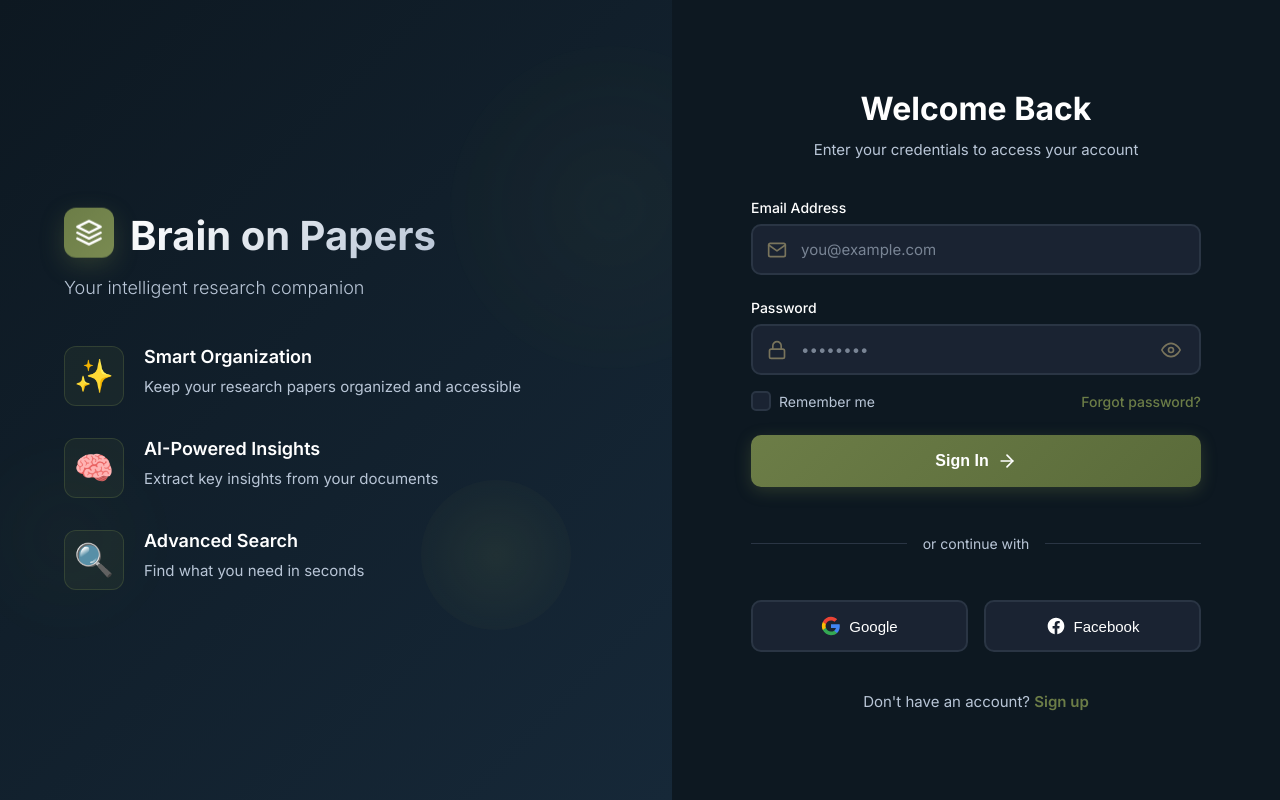
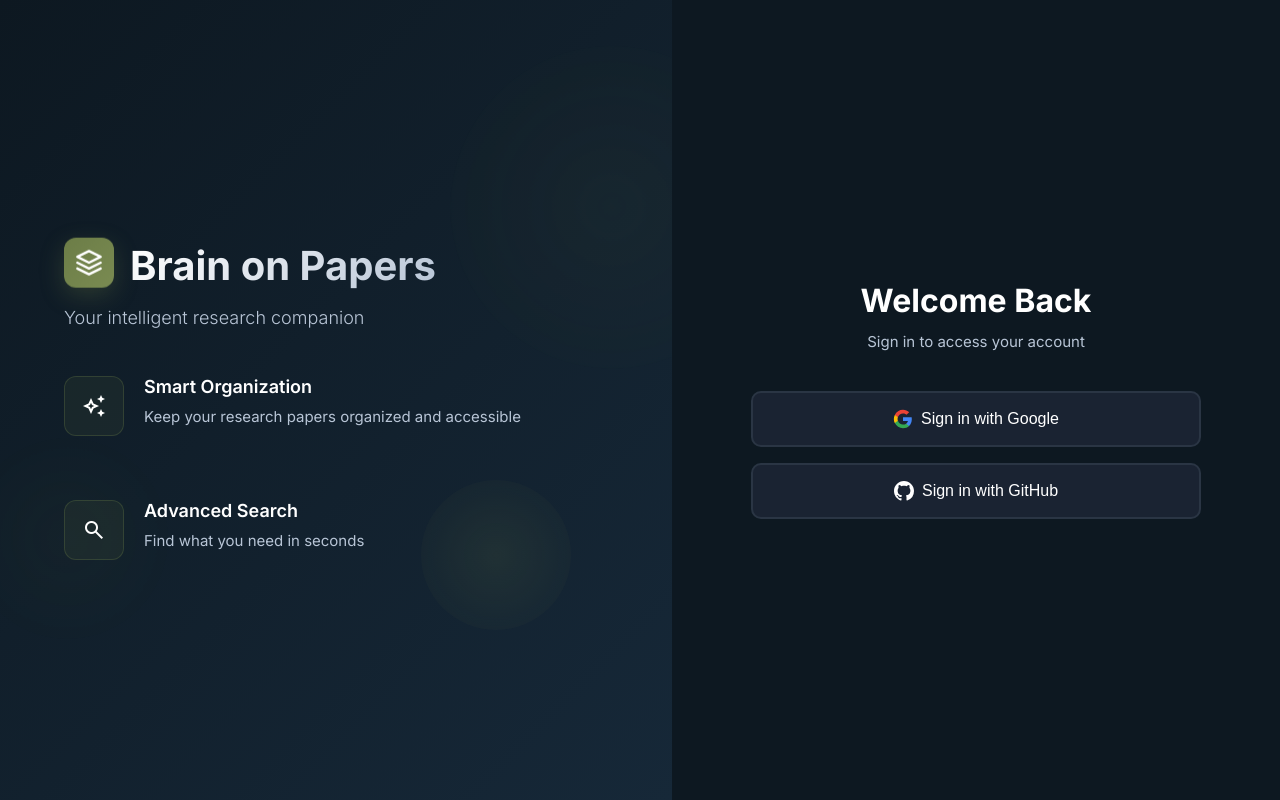
Before and after one commit to sujalnegi/brain-on-papers, a Flask app: page /login in a window 1280 px wide. Run offline with Flask 3, Linux system fonts and the light colour scheme; some libraries are stand-ins or nearby versions.

Commit message:
added the firebase creds and fixed login error also added github as a login provider then made a few changes in the lgoin page

```diff
--- a/main.py
+++ b/main.py
@@ -1,46 +1,55 @@
 from flask import Flask, render_template, request, redirect, url_for, session, flash
 import os
+from dotenv import load_dotenv
+import firebase_admin
+from firebase_admin import credentials, auth
+
+load_dotenv()
+
+cred_path = os.getenv('FIREBASE_CREDENTIALS_PATH', 'firebase-credentials.json')
+if os.path.exists(cred_path):
+    cred = credentials.Certificate(cred_path)
+    firebase_admin.initialize_app(cred)
+    print("✓ Firebase Admin SDK initialized successfully")
+else:
+    print(f"⚠ Warning: Firebase credentials file not found at {cred_path}")
 
 app = Flask(__name__)
-app.secret_key = os.urandom(24)  # Secret key for session management
+app.secret_key = os.getenv('FLASK_SECRET_KEY', os.urandom(24))
 
-# Home route - redirects to login
 @app.route('/')
 def index():
     return redirect(url_for('login'))
 
-# Login route
-@app.route('/login', methods=['GET', 'POST'])
+@app.route('/login')
 def login():
-    if request.method == 'POST':
-        email = request.form.get('email')
-        password = request.form.get('password')
-        remember = request.form.get('remember')
 
-        # Add your authentication logic here
-        # For now, we'll just redirect to dashboard
-        # In production, verify credentials against database
+    firebase_config = {
+        'apiKey': os.getenv('FIREBASE_API_KEY'),
+        'authDomain': os.getenv('FIREBASE_AUTH_DOMAIN'),
+        'projectId': os.getenv('FIREBASE_PROJECT_ID'),
+        'storageBucket': os.getenv('FIREBASE_STORAGE_BUCKET'),
+        'messagingSenderId': os.getenv('FIREBASE_MESSAGING_SENDER_ID'),
+        'appId': os.getenv('FIREBASE_APP_ID'),
+        'measurementId': os.getenv('FIREBASE_MEASUREMENT_ID')
+    }
 
-        if email and password:
-            session['user'] = email
-            flash('Login successful!', 'success')
-            return redirect(url_for('dashboard'))
-        else:
-            flash('Please enter valid credentials', 'error')
+    api_key = firebase_config['apiKey']
+    if api_key:
+        print(f"✓ Firebase API Key loaded: {api_key[:10]}...{api_key[-4:]}")
+    else:
+        print("✗ Firebase API Key is None or empty!")
 
-    return render_template('login.html')
+    return render_template('login.html', firebase_config=firebase_config)
 
-# Dashboard route
 @app.route('/dashboard')
 def dashboard():
-    # Check if user is logged in
     if 'user' not in session:
         flash('Please login to access the dashboard', 'warning')
         return redirect(url_for('login'))
 
     return render_template('dashboard.html')
 
-# Logout route
 @app.route('/logout')
 def logout():
     session.pop('user', None)
--- a/static/css/login.css
+++ b/static/css/login.css
@@ -31,7 +31,6 @@ body {
     min-height: 100vh;
 }
 
-/* Left Panel - Branding */
 .left-panel {
     flex: 1;
     background: linear-gradient(135deg, var(--primary-bg) 0%, #162838 100%);
@@ -75,9 +74,12 @@ body {
 }
 
 @keyframes float {
-    0%, 100% {
+
+    0%,
+    100% {
         transform: translateY(0px);
     }
+
     50% {
         transform: translateY(-10px);
     }
@@ -130,6 +132,7 @@ body {
         opacity: 0;
         transform: translateX(-30px);
     }
+
     to {
         opacity: 1;
         transform: translateX(0);
@@ -168,7 +171,6 @@ body {
     line-height: 1.6;
 }
 
-/* Decorative Elements */
 .decorative-elements {
     position: absolute;
     top: 0;
@@ -211,17 +213,19 @@ body {
 }
 
 @keyframes floatCircle {
-    0%, 100% {
+
+    0%,
+    100% {
         transform: translate(0, 0) scale(1);
         opacity: 0.3;
     }
+
     50% {
         transform: translate(30px, -30px) scale(1.1);
         opacity: 0.5;
     }
 }
 
-/* Right Panel - Login Form */
 .right-panel {
     flex: 1;
     background: var(--primary-bg);
@@ -242,6 +246,7 @@ body {
         opacity: 0;
         transform: translateY(30px);
     }
+
     to {
         opacity: 1;
         transform: translateY(0);
@@ -380,7 +385,7 @@ body {
     transition: all 0.3s ease;
 }
 
-.checkbox-container input[type="checkbox"]:checked ~ .checkmark {
+.checkbox-container input[type="checkbox"]:checked~.checkmark {
     background: var(--button-color);
     border-color: var(--button-color);
 }
@@ -395,7 +400,7 @@ body {
     transform: rotate(45deg);
 }
 
-.checkbox-container input[type="checkbox"]:checked ~ .checkmark::after {
+.checkbox-container input[type="checkbox"]:checked~.checkmark::after {
     display: block;
 }
 
@@ -492,18 +497,20 @@ body {
 }
 
 .social-login {
-    display: grid;
-    grid-template-columns: 1fr 1fr;
+    display: flex;
+    flex-direction: column;
     gap: 1rem;
+    width: 100%;
 }
 
 .btn-social {
-    padding: 0.875rem;
+    width: 100%;
+    padding: 1rem;
     background: var(--input-bg);
     border: 2px solid var(--input-border);
     border-radius: 10px;
     color: var(--text-primary);
-    font-size: 0.938rem;
+    font-size: 1rem;
     font-weight: 500;
     cursor: pointer;
     display: flex;
@@ -544,7 +551,6 @@ body {
     text-decoration: underline;
 }
 
-/* Responsive Design */
 @media (max-width: 1024px) {
     .left-panel {
         display: none;
--- a/static/js/login.js
+++ b/static/js/login.js
@@ -1,98 +1,4 @@
-// Login page interactivity
-document.addEventListener('DOMContentLoaded', function() {
-    const loginForm = document.getElementById('loginForm');
-    const togglePassword = document.getElementById('togglePassword');
-    const passwordInput = document.getElementById('password');
-
-    // Toggle password visibility
-    if (togglePassword) {
-        togglePassword.addEventListener('click', function() {
-            const type = passwordInput.getAttribute('type') === 'password' ? 'text' : 'password';
-            passwordInput.setAttribute('type', type);
-
-            // Add a subtle animation
-            this.style.transform = 'scale(0.9)';
-            setTimeout(() => {
-                this.style.transform = 'scale(1)';
-            }, 100);
-        });
-    }
-
-    // Form submission handler
-    if (loginForm) {
-        loginForm.addEventListener('submit', function(e) {
-            e.preventDefault();
-
-            const email = document.getElementById('email').value;
-            const password = document.getElementById('password').value;
-            const remember = document.getElementById('remember').checked;
-
-            // Add loading state to button
-            const submitButton = loginForm.querySelector('.btn-login');
-            const originalContent = submitButton.innerHTML;
-
-            submitButton.innerHTML = `
-                <svg class="spinner" viewBox="0 0 24 24" fill="none" xmlns="http://www.w3.org/2000/svg">
-                    <circle cx="12" cy="12" r="10" stroke="currentColor" stroke-width="4" opacity="0.25"/>
-                    <path d="M12 2C6.47715 2 2 6.47715 2 12" stroke="currentColor" stroke-width="4" stroke-linecap="round"/>
-                </svg>
-                <span>Signing in...</span>
-            `;
-            submitButton.disabled = true;
-
-            // Add spinner animation
-            const style = document.createElement('style');
-            style.textContent = `
-                .spinner {
-                    width: 20px;
-                    height: 20px;
-                    animation: spin 1s linear infinite;
-                }
-                @keyframes spin {
-                    from { transform: rotate(0deg); }
-                    to { transform: rotate(360deg); }
-                }
-            `;
-            document.head.appendChild(style);
-
-            // Simulate login process (replace with actual API call)
-            setTimeout(() => {
-                // Here you would typically make an API call
-                console.log('Login attempt:', { email, password, remember });
-
-                // For demo purposes, redirect to dashboard
-                // window.location.href = '/dashboard';
-
-                // Reset button state
-                submitButton.innerHTML = originalContent;
-                submitButton.disabled = false;
-            }, 2000);
-        });
-    }
-
-    // Add input focus animations
-    const inputs = document.querySelectorAll('.input-wrapper input');
-    inputs.forEach(input => {
-        input.addEventListener('focus', function() {
-            this.parentElement.style.transform = 'scale(1.01)';
-        });
-
-        input.addEventListener('blur', function() {
-            this.parentElement.style.transform = 'scale(1)';
-        });
-    });
-
-    // Social login buttons
-    const socialButtons = document.querySelectorAll('.btn-social');
-    socialButtons.forEach(button => {
-        button.addEventListener('click', function() {
-            const provider = this.querySelector('span').textContent;
-            console.log(`Login with ${provider}`);
-            // Add your social login logic here
-        });
-    });
-
-    // Add ripple effect to buttons
+document.addEventListener('DOMContentLoaded', function () {
     function createRipple(event) {
         const button = event.currentTarget;
         const ripple = document.createElement('span');
@@ -105,7 +11,6 @@ document.addEventListener('DOMContentLoaded', function() {
         ripple.style.left = x + 'px';
         ripple.style.top = y + 'px';
         ripple.classList.add('ripple');
-
         button.appendChild(ripple);
 
         setTimeout(() => {
@@ -113,14 +18,16 @@ document.addEventListener('DOMContentLoaded', function() {
         }, 600);
     }
 
-    const rippleButtons = document.querySelectorAll('.btn-login, .btn-social');
-    rippleButtons.forEach(button => {
+    const googleButton = document.querySelector('.google-btn');
+    const githubButton = document.querySelector('.github-btn');
+
+    const socialButtons = [googleButton, githubButton].filter(btn => btn);
+
+    socialButtons.forEach(button => {
         button.style.position = 'relative';
         button.style.overflow = 'hidden';
         button.addEventListener('click', createRipple);
     });
-
-    // Add ripple styles
     const rippleStyle = document.createElement('style');
     rippleStyle.textContent = `
         .ripple {
@@ -140,34 +47,4 @@ document.addEventListener('DOMContentLoaded', function() {
         }
     `;
     document.head.appendChild(rippleStyle);
-
-    // Email validation with visual feedback
-    const emailInput = document.getElementById('email');
-    if (emailInput) {
-        emailInput.addEventListener('blur', function() {
-            const emailRegex = /^[^\s@]+@[^\s@]+\.[^\s@]+$/;
-            if (this.value && !emailRegex.test(this.value)) {
-                this.style.borderColor = '#E74C3C';
-                this.style.animation = 'shake 0.5s';
-            } else if (this.value) {
-                this.style.borderColor = '#6C7D47';
-            }
-        });
-
-        emailInput.addEventListener('input', function() {
-            this.style.borderColor = '';
-            this.style.animation = '';
-        });
-    }
-
-    // Add shake animation
-    const shakeStyle = document.createElement('style');
-    shakeStyle.textContent = `
-        @keyframes shake {
-            0%, 100% { transform: translateX(0); }
-            10%, 30%, 50%, 70%, 90% { transform: translateX(-5px); }
-            20%, 40%, 60%, 80% { transform: translateX(5px); }
-        }
-    `;
-    document.head.appendChild(shakeStyle);
 });
--- a/templates/login.html
+++ b/templates/login.html
@@ -1,5 +1,6 @@
 <!DOCTYPE html>
 <html lang="en">
+
 <head>
     <meta charset="UTF-8">
     <meta name="viewport" content="width=device-width, initial-scale=1.0">
@@ -8,8 +9,11 @@
     <link rel="preconnect" href="https://fonts.googleapis.com">
     <link rel="preconnect" href="https://fonts.gstatic.com" crossorigin>
     <link href="https://fonts.googleapis.com/css2?family=Inter:wght@300;400;500;600;700&display=swap" rel="stylesheet">
+    <link href="https://fonts.googleapis.com/css2?family=Material+Symbols+Outlined:opsz,wght,FILL,GRAD@24,400,0,0"
+        rel="stylesheet">
     <link rel="stylesheet" href="/static/css/login.css">
 </head>
+
 <body>
     <div class="container">
         <!-- Left Panel - Branding -->
@@ -18,9 +22,12 @@
                 <div class="logo-section">
                     <div class="logo-icon">
                         <svg viewBox="0 0 24 24" fill="none" xmlns="http://www.w3.org/2000/svg">
-                            <path d="M12 2L2 7L12 12L22 7L12 2Z" stroke="currentColor" stroke-width="2" stroke-linecap="round" stroke-linejoin="round"/>
-                            <path d="M2 17L12 22L22 17" stroke="currentColor" stroke-width="2" stroke-linecap="round" stroke-linejoin="round"/>
-                            <path d="M2 12L12 17L22 12" stroke="currentColor" stroke-width="2" stroke-linecap="round" stroke-linejoin="round"/>
+                            <path d="M12 2L2 7L12 12L22 7L12 2Z" stroke="currentColor" stroke-width="2"
+                                stroke-linecap="round" stroke-linejoin="round" />
+                            <path d="M2 17L12 22L22 17" stroke="currentColor" stroke-width="2" stroke-linecap="round"
+                                stroke-linejoin="round" />
+                            <path d="M2 12L12 17L22 12" stroke="currentColor" stroke-width="2" stroke-linecap="round"
+                                stroke-linejoin="round" />
                         </svg>
                     </div>
                     <h1 class="brand-title">Brain on Papers</h1>
@@ -29,21 +36,21 @@
 
                 <div class="features-list">
                     <div class="feature-item">
-                        <div class="feature-icon">✨</div>
+                        <div class="feature-icon">
+                            <span class="material-symbols-outlined">auto_awesome</span>
+                        </div>
                         <div class="feature-text">
                             <h3>Smart Organization</h3>
                             <p>Keep your research papers organized and accessible</p>
                         </div>
                     </div>
                     <div class="feature-item">
-                        <div class="feature-icon">🧠</div>
-                        <div class="feature-text">
-                            <h3>AI-Powered Insights</h3>
-                            <p>Extract key insights from your documents</p>
-                        </div>
+
                     </div>
                     <div class="feature-item">
-                        <div class="feature-icon">🔍</div>
+                        <div class="feature-icon">
+                            <span class="material-symbols-outlined">search</span>
+                        </div>
                         <div class="feature-text">
                             <h3>Advanced Search</h3>
                             <p>Find what you need in seconds</p>
@@ -64,85 +71,99 @@
             <div class="login-container">
                 <div class="login-header">
                     <h2>Welcome Back</h2>
-                    <p>Enter your credentials to access your account</p>
+                    <p>Sign in to access your account</p>
                 </div>
 
                 <form class="login-form" id="loginForm">
-                    <div class="form-group">
-                        <label for="email">Email Address</label>
-                        <div class="input-wrapper">
-                            <svg class="input-icon" viewBox="0 0 24 24" fill="none" xmlns="http://www.w3.org/2000/svg">
-                                <path d="M4 4H20C21.1 4 22 4.9 22 6V18C22 19.1 21.1 20 20 20H4C2.9 20 2 19.1 2 18V6C2 4.9 2.9 4 4 4Z" stroke="currentColor" stroke-width="2" stroke-linecap="round" stroke-linejoin="round"/>
-                                <path d="M22 6L12 13L2 6" stroke="currentColor" stroke-width="2" stroke-linecap="round" stroke-linejoin="round"/>
+                    <div class="social-login">
+                        <button type="button" class="btn-social google-btn">
+                            <svg viewBox="0 0 24 24" fill="none" xmlns="http://www.w3.org/2000/svg">
+                                <path
+                                    d="M22.56 12.25C22.56 11.47 22.49 10.72 22.36 10H12V14.26H17.92C17.66 15.63 16.88 16.79 15.71 17.57V20.34H19.28C21.36 18.42 22.56 15.6 22.56 12.25Z"
+                                    fill="#4285F4" />
+                                <path
+                                    d="M12 23C14.97 23 17.46 22.02 19.28 20.34L15.71 17.57C14.73 18.23 13.48 18.63 12 18.63C9.13 18.63 6.71 16.7 5.84 14.1H2.18V16.94C3.99 20.53 7.7 23 12 23Z"
+                                    fill="#34A853" />
+                                <path
+                                    d="M5.84 14.1C5.62 13.44 5.49 12.73 5.49 12C5.49 11.27 5.62 10.56 5.84 9.9V7.06H2.18C1.43 8.55 1 10.22 1 12C1 13.78 1.43 15.45 2.18 16.94L5.84 14.1Z"
+                                    fill="#FBBC05" />
+                                <path
+                                    d="M12 5.38C13.62 5.38 15.06 5.94 16.21 7.02L19.36 3.87C17.45 2.09 14.97 1 12 1C7.7 1 3.99 3.47 2.18 7.06L5.84 9.9C6.71 7.3 9.13 5.38 12 5.38Z"
+                                    fill="#EA4335" />
                             </svg>
-                            <input type="email" id="email" name="email" placeholder="you@example.com" required>
-                        </div>
-                    </div>
-
-                    <div class="form-group">
-                        <label for="password">Password</label>
-                        <div class="input-wrapper">
-                            <svg class="input-icon" viewBox="0 0 24 24" fill="none" xmlns="http://www.w3.org/2000/svg">
-                                <rect x="3" y="11" width="18" height="11" rx="2" ry="2" stroke="currentColor" stroke-width="2" stroke-linecap="round" stroke-linejoin="round"/>
-                                <path d="M7 11V7C7 5.67392 7.52678 4.40215 8.46447 3.46447C9.40215 2.52678 10.6739 2 12 2C13.3261 2 14.5979 2.52678 15.5355 3.46447C16.4732 4.40215 17 5.67392 17 7V11" stroke="currentColor" stroke-width="2" stroke-linecap="round" stroke-linejoin="round"/>
+                            <span>Sign in with Google</span>
+                        </button>
+                        <button type="button" class="btn-social github-btn">
+                            <svg viewBox="0 0 24 24" fill="currentColor" xmlns="http://www.w3.org/2000/svg">
+                                <path
+                                    d="M12 0C5.37 0 0 5.37 0 12c0 5.31 3.435 9.795 8.205 11.385.6.105.825-.255.825-.57 0-.285-.015-1.23-.015-2.235-3.015.555-3.795-.735-4.035-1.41-.135-.345-.72-1.41-1.23-1.695-.42-.225-1.02-.78-.015-.795.945-.015 1.62.87 1.845 1.23 1.08 1.815 2.805 1.305 3.495.99.105-.78.42-1.305.765-1.605-2.67-.3-5.46-1.335-5.46-5.925 0-1.305.465-2.385 1.23-3.225-.12-.3-.54-1.53.12-3.18 0 0 1.005-.315 3.3 1.23.96-.27 1.98-.405 3-.405s2.04.135 3 .405c2.295-1.56 3.3-1.23 3.3-1.23.66 1.65.24 2.88.12 3.18.765.84 1.23 1.905 1.23 3.225 0 4.605-2.805 5.625-5.475 5.925.435.375.81 1.095.81 2.22 0 1.605-.015 2.895-.015 3.3 0 .315.225.69.825.57A12.02 12.02 0 0024 12c0-6.63-5.37-12-12-12z" />
                             </svg>
-                            <input type="password" id="password" name="password" placeholder="••••••••" required>
-                            <button type="button" class="toggle-password" id="togglePassword">
-                                <svg class="eye-icon" viewBox="0 0 24 24" fill="none" xmlns="http://www.w3.org/2000/svg">
-                                    <path d="M1 12C1 12 5 4 12 4C19 4 23 12 23 12C23 12 19 20 12 20C5 20 1 12 1 12Z" stroke="currentColor" stroke-width="2" stroke-linecap="round" stroke-linejoin="round"/>
-                                    <circle cx="12" cy="12" r="3" stroke="currentColor" stroke-width="2" stroke-linecap="round" stroke-linejoin="round"/>
-                                </svg>
-                            </button>
-                        </div>
-                    </div>
-
-                    <div class="form-options">
-                        <label class="checkbox-container">
-                            <input type="checkbox" id="remember" name="remember">
-                            <span class="checkmark"></span>
-                            <span class="checkbox-label">Remember me</span>
-                        </label>
-                        <a href="#" class="forgot-password">Forgot password?</a>
-                    </div>
-
-                    <button type="submit" class="btn-login">
-                        <span>Sign In</span>
-                        <svg class="arrow-icon" viewBox="0 0 24 24" fill="none" xmlns="http://www.w3.org/2000/svg">
-                            <path d="M5 12H19" stroke="currentColor" stroke-width="2" stroke-linecap="round" stroke-linejoin="round"/>
-                            <path d="M12 5L19 12L12 19" stroke="currentColor" stroke-width="2" stroke-linecap="round" stroke-linejoin="round"/>
-                        </svg>
-                    </button>
-
-                    <div class="divider">
-                        <span>or continue with</span>
-                    </div>
-
-                    <div class="social-login">
-                        <button type="button" class="btn-social">
-                            <svg viewBox="0 0 24 24" fill="none" xmlns="http://www.w3.org/2000/svg">
-                                <path d="M22.56 12.25C22.56 11.47 22.49 10.72 22.36 10H12V14.26H17.92C17.66 15.63 16.88 16.79 15.71 17.57V20.34H19.28C21.36 18.42 22.56 15.6 22.56 12.25Z" fill="#4285F4"/>
-                                <path d="M12 23C14.97 23 17.46 22.02 19.28 20.34L15.71 17.57C14.73 18.23 13.48 18.63 12 18.63C9.13 18.63 6.71 16.7 5.84 14.1H2.18V16.94C3.99 20.53 7.7 23 12 23Z" fill="#34A853"/>
-                                <path d="M5.84 14.1C5.62 13.44 5.49 12.73 5.49 12C5.49 11.27 5.62 10.56 5.84 9.9V7.06H2.18C1.43 8.55 1 10.22 1 12C1 13.78 1.43 15.45 2.18 16.94L5.84 14.1Z" fill="#FBBC05"/>
-                                <path d="M12 5.38C13.62 5.38 15.06 5.94 16.21 7.02L19.36 3.87C17.45 2.09 14.97 1 12 1C7.7 1 3.99 3.47 2.18 7.06L5.84 9.9C6.71 7.3 9.13 5.38 12 5.38Z" fill="#EA4335"/>
-                            </svg>
-                            <span>Google</span>
+                            <span>Sign in with GitHub</span>
                         </button>
-                        <button type="button" class="btn-social">
-                            <svg viewBox="0 0 24 24" fill="currentColor" xmlns="http://www.w3.org/2000/svg">
-                                <path d="M12 2C6.477 2 2 6.477 2 12C2 16.991 5.657 21.128 10.438 21.878V14.891H7.898V12H10.438V9.797C10.438 7.291 11.93 5.907 14.215 5.907C15.309 5.907 16.453 6.102 16.453 6.102V8.562H15.193C13.95 8.562 13.563 9.333 13.563 10.124V12H16.336L15.893 14.891H13.563V21.878C18.343 21.128 22 16.991 22 12C22 6.477 17.523 2 12 2Z"/>
-                            </svg>
-                            <span>Facebook</span>
-                        </button>
-                    </div>
-
-                    <div class="signup-link">
-                        Don't have an account? <a href="#">Sign up</a>
                     </div>
                 </form>
             </div>
         </div>
     </div>
 
+    <script type="module">
+        import { initializeApp } from "https://www.gstatic.com/firebasejs/11.2.0/firebase-app.js";
+        import { getAuth, GoogleAuthProvider, GithubAuthProvider, signInWithPopup } from "https://www.gstatic.com/firebasejs/11.2.0/firebase-auth.js";
+
+        const firebaseConfig = {
+            apiKey: "{{ firebase_config.apiKey }}",
+            authDomain: "{{ firebase_config.authDomain }}",
+            projectId: "{{ firebase_config.projectId }}",
+            storageBucket: "{{ firebase_config.storageBucket }}",
+            messagingSenderId: "{{ firebase_config.messagingSenderId }}",
+            appId: "{{ firebase_config.appId }}",
+            measurementId: "{{ firebase_config.measurementId }}"
+        };
+
+        console.log("Firebase Config:", {
+            apiKey: firebaseConfig.apiKey ? `${firebaseConfig.apiKey.substring(0, 10)}...` : "MISSING",
+            authDomain: firebaseConfig.authDomain || "MISSING",
+            projectId: firebaseConfig.projectId || "MISSING"
+        });
+
+        const app = initializeApp(firebaseConfig);
+        const auth = getAuth(app);
+        const googleProvider = new GoogleAuthProvider();
+        const githubProvider = new GithubAuthProvider();
+
+        const googleBtn = document.querySelector('.google-btn');
+        if (googleBtn) {
+            googleBtn.addEventListener('click', () => {
+                signInWithPopup(auth, googleProvider)
+                    .then((result) => {
+                        const user = result.user;
+                        console.log("Google login successful", user);
+                        window.location.href = "/dashboard";
+                    }).catch((error) => {
+                        console.error("Google login failed", error);
+                        const errorMessage = error.message;
+                        alert(`Login failed: ${errorMessage}`);
+                    });
+            });
+        }
+
+        const githubBtn = document.querySelector('.github-btn');
+        if (githubBtn) {
+            githubBtn.addEventListener('click', () => {
+                signInWithPopup(auth, githubProvider)
+                    .then((result) => {
+                        const user = result.user;
+                        console.log("GitHub login successful", user);
+                        window.location.href = "/dashboard";
+                    }).catch((error) => {
+                        console.error("GitHub login failed", error);
+                        const errorMessage = error.message;
+                        alert(`Login failed: ${errorMessage}`);
+                    });
+            });
+        }
+    </script>
     <script src="/static/js/login.js"></script>
 </body>
+
 </html>
```
Also changed, not shown: static/js/firebase-config.js (added, +11 -0 lines), 2 other files.
